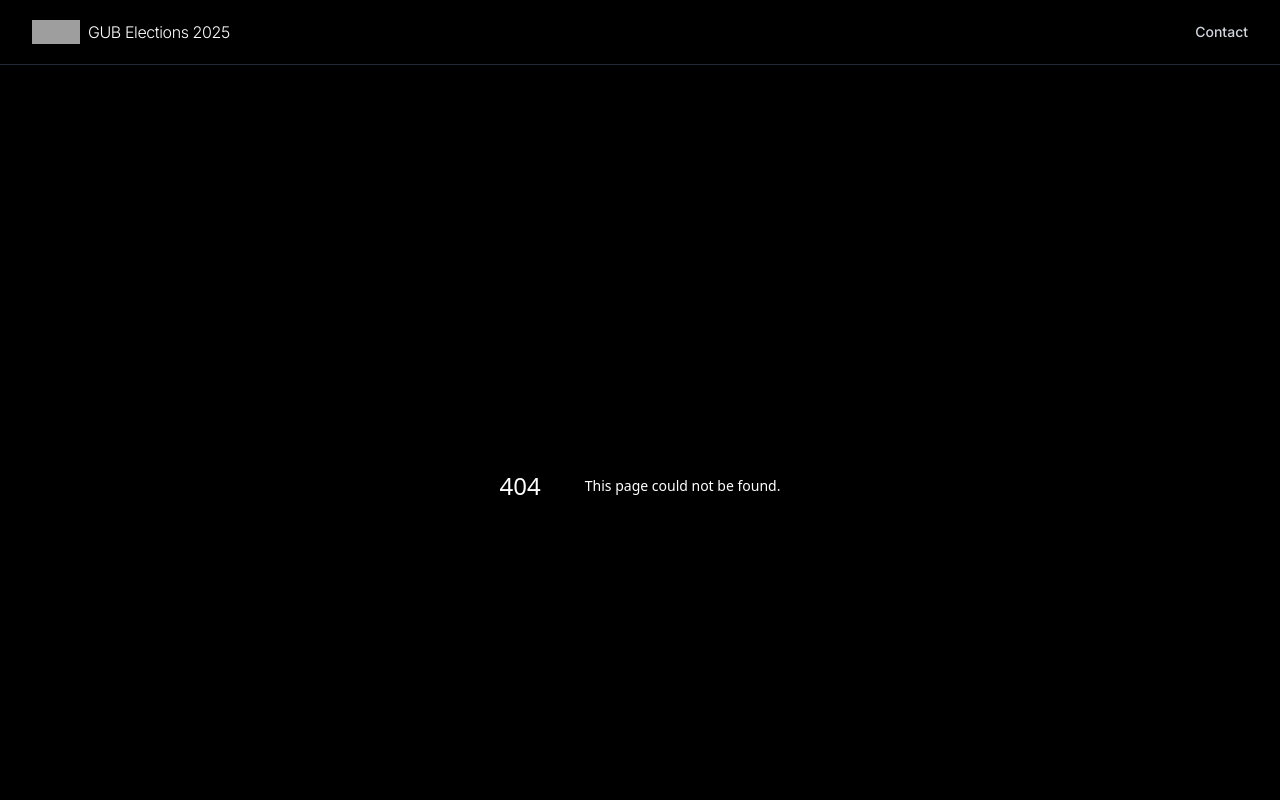
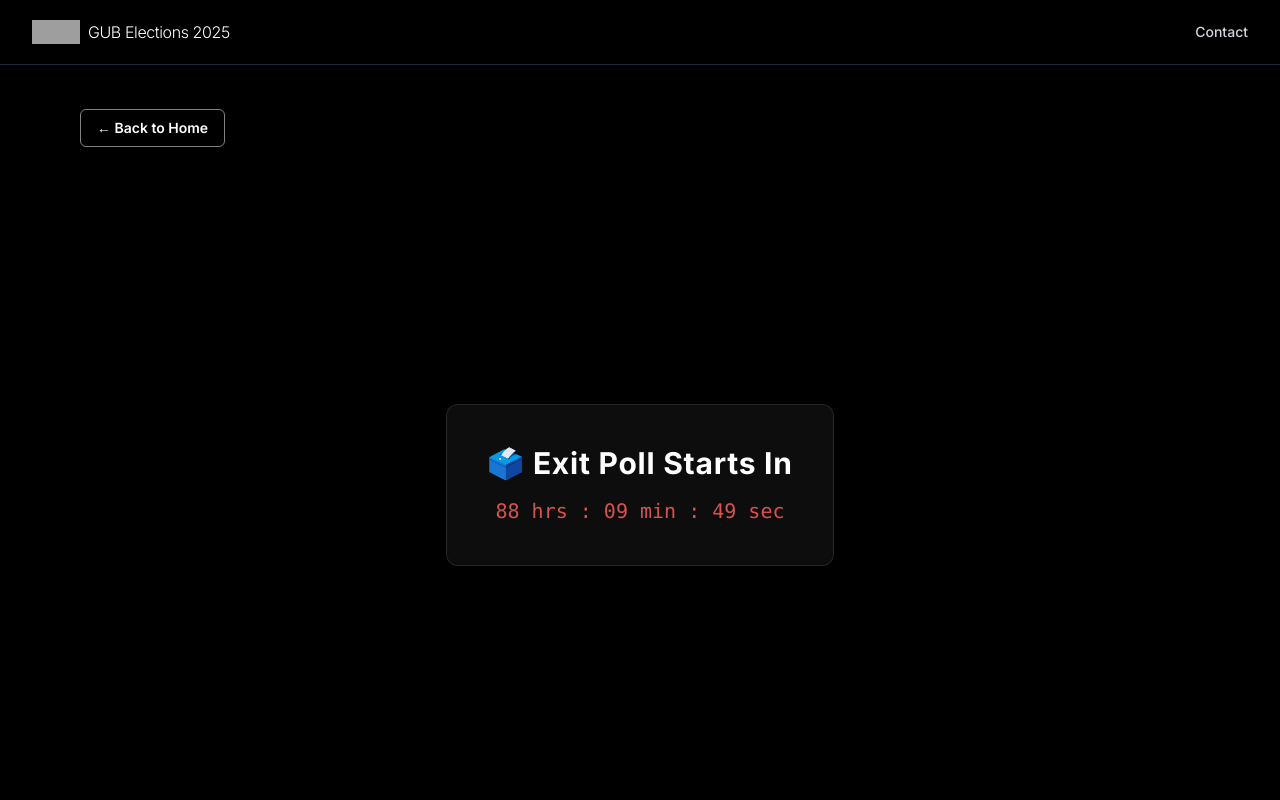
Before and after one commit to rishinhk004/MoodofNItsFront, a Next.js app: page /exitpoll in a window 1280 px wide. Before the commit this address had no page. Shown: the top 800 px of the page. Built offline with nearby package versions, Linux system fonts and the light colour scheme; grey boxes are pictures that could not be loaded.

Commit message:
too many fixes

```diff
--- /dev/null
+++ b/src/app/exitpoll/page.tsx
@@ -0,0 +1,70 @@
+"use client";
+import React, { useEffect, useState } from "react";
+import Link from "next/link";
+
+const ExitPoll: React.FC = () => {
+  const [timeLeft, setTimeLeft] = useState("");
+
+  const targetDate = new Date("2025-08-07T17:00:00+05:30"); // 7 Aug 5PM IST
+
+  useEffect(() => {
+    const timer = setInterval(() => {
+      const now = new Date();
+      const diff = targetDate.getTime() - now.getTime();
+
+      if (diff <= 0) {
+        clearInterval(timer);
+        setTimeLeft("00 hrs : 00 min : 00 sec");
+      } else {
+        const totalSeconds = Math.floor(diff / 1000);
+        const hours = String(Math.floor(totalSeconds / 3600)).padStart(2, "0");
+        const minutes = String(Math.floor((totalSeconds % 3600) / 60)).padStart(2, "0");
+        const seconds = String(totalSeconds % 60).padStart(2, "0");
+
+        setTimeLeft(`${hours} hrs : ${minutes} min : ${seconds} sec`);
+      }
+    }, 1000);
+
+    return () => clearInterval(timer);
+  }, []);
+
+  return (
+    <div className="flex min-h-screen w-full flex-col items-center justify-center bg-black px-6 text-white relative">
+      {/* Back to Home Button */}
+      <Link
+        href="/"
+        className="absolute top-6 left-20"
+      >
+        <span
+          className="flex items-center gap-2 rounded-md bg-blue/60 hover:bg-black/80 px-4 py-2 text-sm font-semibold shadow transition border border-white/50"
+          style={{ cursor: "pointer", userSelect: "none" }}
+        >
+          ← Back to Home
+        </span>
+      </Link>
+      <div className="flex flex-col items-center justify-center rounded-xl border border-white/10 bg-white/5 p-10 shadow-lg backdrop-blur-md">
+        <h1 className="mb-4 text-3xl font-bold tracking-wide text-center">
+          🗳️ Exit Poll Starts In
+        </h1>
+        <p className="text-xl font-mono text-[#FF615F] animate-pulse">
+          {timeLeft}
+        </p>
+      </div>
+      <style jsx>{`
+        @keyframes pulseGlow {
+          0% {
+            box-shadow: 0 0 12px rgba(255, 4, 0, 0.4);
+          }
+          50% {
+            box-shadow: 0 0 24px rgba(255, 4, 0, 0.8);
+          }
+          100% {
+            box-shadow: 0 0 12px rgba(255, 4, 0, 0.4);
+          }
+        }
+      `}</style>
+    </div>
+  );
+};
+
+export default ExitPoll;
--- a/src/app/post/[id]/page.tsx
+++ b/src/app/post/[id]/page.tsx
@@ -1,6 +1,7 @@
 "use client";
 
 import { useState, useEffect } from "react";
+import Link from "next/link";
 import { useAuthState } from "react-firebase-hooks/auth";
 import { useRouter } from "next/navigation";
 import { toast } from "sonner";
@@ -98,12 +99,18 @@ const Post = ({ params }: PostProps) => {
         <p>Loading...</p>
       ) : (
         <div className="w-full max-w-2xl">
-          <button
-            onClick={() => router.back()}
-            className="mb-4 text-blue-600 hover:underline"
-          >
-            ← Back
-          </button>
+          {/* Back to Home Button */}
+      <Link
+        href="/"
+        className="absolute top-24 left-20"
+      >
+        <span
+          className="flex items-center gap-2 rounded-md bg-blue/60 hover:bg-black/80 px-4 py-2 text-sm font-semibold shadow transition border border-white/50"
+          style={{ cursor: "pointer", userSelect: "none" }}
+        >
+          ← Back to Home
+        </span>
+      </Link>
           <Card
             key={post.id}
             title={post.title}
--- a/src/components/Feed.tsx
+++ b/src/components/Feed.tsx
@@ -203,7 +203,11 @@ const PostPage = () => {
       }
 
       {/* Posts List */}
+      <h3 className="mt-12 mb-4 text-3xl font-bold text-center text-white tracking-wide uppercase">
+        Posts
+      </h3>
       <div className="mt-10 grid grid-cols-1 sm:grid-cols-2 lg:grid-cols-3 gap-20 place-items-center">
+
         {posts.map((post) => (
           <div
             key={post.id}
--- a/src/components/Hero.tsx
+++ b/src/components/Hero.tsx
@@ -1,5 +1,6 @@
 import React from "react";
 import GoogleLogin from "./GoogleAuth";
+import Link from "next/link";
 const Hero: React.FC = () => {
   return (
     <div className="flex min-h-screen w-[100%] flex-col items-center justify-start p-4 lg:justify-center">
@@ -12,7 +13,15 @@ const Hero: React.FC = () => {
 }}
         >
           <div className="flex h-[100%] w-[100%] flex-col items-center justify-center lg:items-start">
-            <p className="text-center text-2xl font-bold sm:text-4xl lg:w-[40%] lg:text-left lg:text-6xl">
+            {/* Black gradient background for heading and GUB Elections */}
+            <div
+              className="w-full lg:w-[40%] rounded-xl p-6"
+              style={{
+                background: "linear-gradient(90deg, rgba(0,0,0,0.95) 80%, rgba(0,0,0,0.6) 100%)",
+                boxShadow: "0 4px 24px 0 rgba(0,0,0,0.25)",
+              }}
+            >
+              <p className="text-center text-2xl font-bold sm:text-4xl lg:text-left lg:text-6xl text-white">
                 <span
                   style={{
                     fontFamily: "'Great Vibes',cursive",
@@ -28,24 +37,27 @@ const Hero: React.FC = () => {
                 </span>{" "}
                 & Zero Chill
               </p>
-          </div>
-          <div className="flex w-[100%] flex-col items-center justify-center gap-2 p-1 text-xl sm:text-2xl md:flex-row md:justify-between lg:text-[1.25rem]">
-            <div className="flex flex-row items-center justify-center gap-4 text-center text-white lg:text-left">
-              <p className="text-xl md:text-xl font-semibold">
+              <div className="flex flex-row items-center justify-center gap-4 text-center text-white lg:text-left mt-4">
+                <p className="text-xl md:text-xl font-normal">
                   GUB Elections 2025 at NIT Silchar
                 </p>
-              <div className="beep"></div>
               </div>
+            </div>
+          </div>
+          {/* Exit Polls button remains as it was */}
+          <div className="flex w-[100%] flex-col items-center justify-center gap-2 p-1 text-xl sm:text-2xl md:flex-row md:justify-between lg:text-[1.25rem]">
+            <Link href = "/exitpoll">
             <button className="flex flex-row items-center justify-center gap-2 rounded-md bg-black p-1 md:p-4">
               <div className="flex flex-col items-center justify-center">
                 <img
-                  src="https://res.cloudinary.com/dhry5xscm/image/upload/v1754336369/moodofnits/text-select_dcilsk.svg"
+                  src="https://res.cloudinary.com/dz2mlxltd/image/upload/v1754401039/Screenshot_2025-08-05_190704_mjqo14.png"
                   alt="exit poll"
                   className="h-[1rem] w-[1rem] md:h-[1.5rem] md:w-[1.5rem]"
                 />
               </div>
               <p className="text-lg md:text-xl">Exit Polls</p>
             </button>
+            </Link>
           </div>
           <div className="flex w-[100%] items-center justify-center p-4">
             <GoogleLogin />
```
Lines whose indentation alone changed are shown as unchanged.
